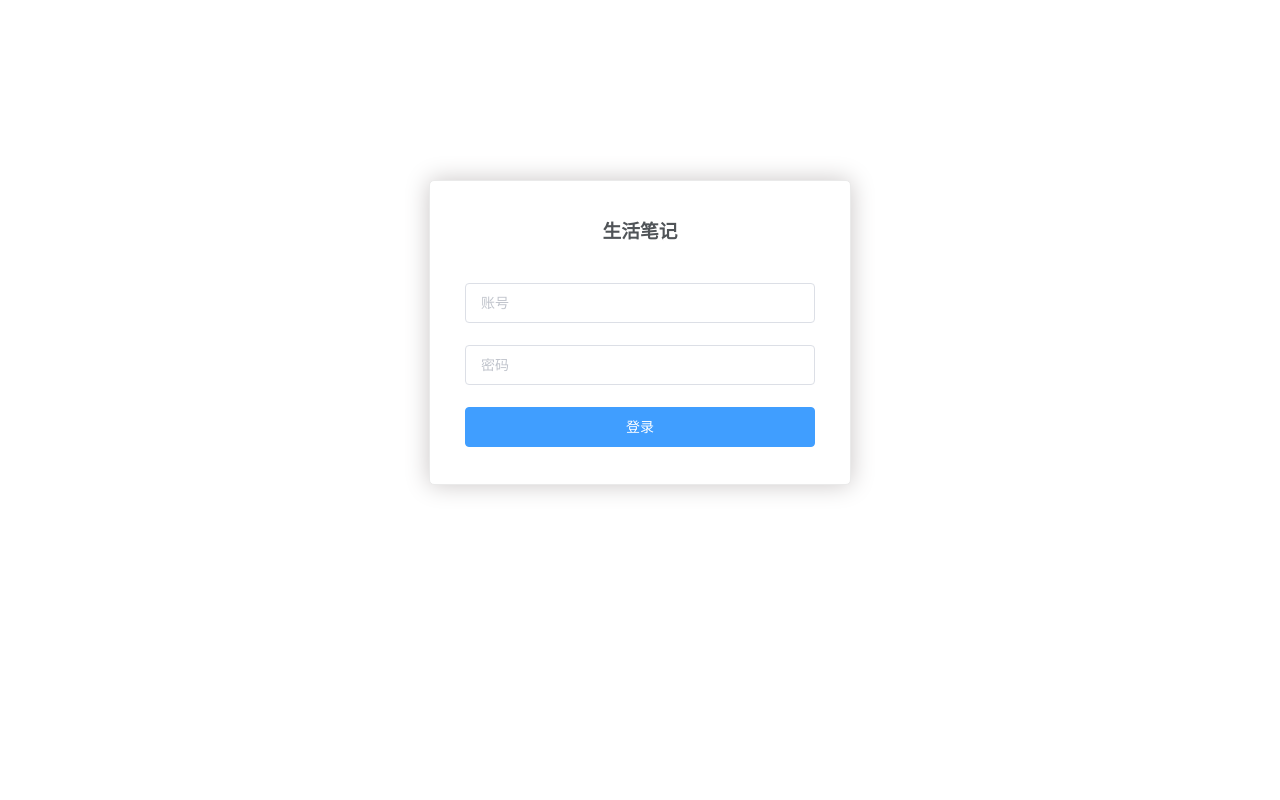
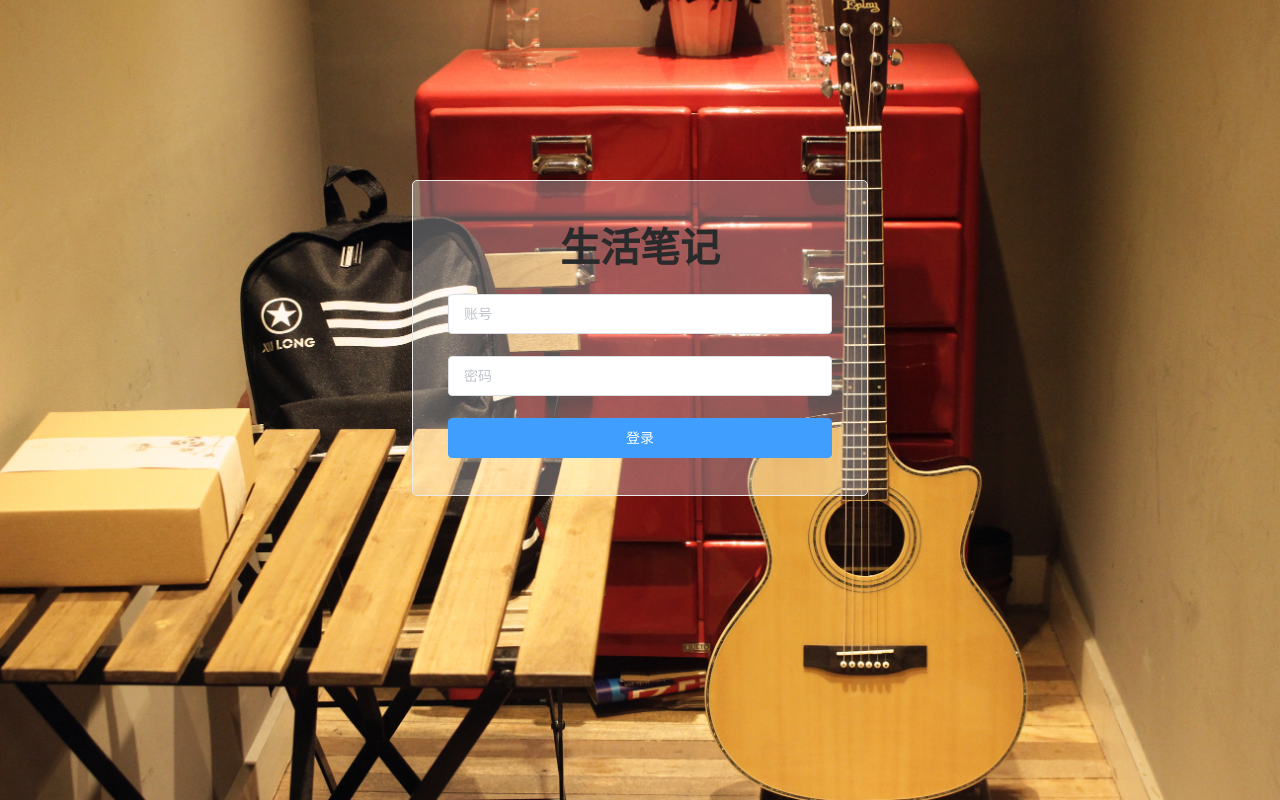
Before and after one commit to JimaryX/vue-demo, a Vue app: page / in a window 1280 px wide. Built offline with nearby package versions, Linux system fonts and the light colour scheme.

Commit message:
登录界面

```diff
--- a/src/App.vue
+++ b/src/App.vue
@@ -13,10 +13,10 @@ export default {
 <style>
 #app {
   font-family: 'Avenir', Helvetica, Arial, sans-serif;
-  -webkit-font-smoothing: antialiased;
-  -moz-osx-font-smoothing: grayscale;
+  /* -webkit-font-smoothing: antialiased;
+  -moz-osx-font-smoothing: grayscale; */
   text-align: center;
   color: #2c3e50;
-  margin-top: 60px;
+  /* margin-top: 60px; */
 }
 </style>
--- a/src/assets/styles/index.scss
+++ b/src/assets/styles/index.scss
@@ -0,0 +1,53 @@
+html {
+  box-sizing: border-box;
+}
+
+body {
+  padding: 0;
+  margin: 0;
+}
+
+html,
+body,
+#app {
+  height: 100%;
+  width: 100%;
+}
+
+.login {
+  width: 100%;
+  height: 100%;
+
+  background: url("../../../static/login.jpg") center center no-repeat;
+  background-size: cover;
+  height: 100%;
+  position: fixed;
+
+  .login-container {
+    /*box-shadow: 0 0px 8px 0 rgba(0, 0, 0, 0.06), 0 1px 0px 0 rgba(0, 0, 0, 0.02);*/
+    -webkit-border-radius: 5px;
+    border-radius: 5px;
+    -moz-border-radius: 5px;
+    background-clip: padding-box;
+    margin: 180px auto;
+    width: 30%;
+    padding: 35px 35px 15px 35px;
+    background: #fff;
+    border: 1px solid #eaeaea;
+    // box-shadow: 0 0 25px #cac6c6;
+    filter: alpha(opacity=50);
+    background-color: rgba(255, 255, 255, 0.3);
+
+    .title {
+      font-size: 40px;
+      font-family: Helvetica, 'Hiragino Sans GB', 'Microsoft Yahei', '微软雅黑';
+      margin: 0px auto 20px auto;
+      text-align: center;
+      color: #292a2b;
+    }
+
+    .remember {
+      margin: 0px 0px 35px 0px;
+    }
+  }
+}
--- a/src/components/Login.vue
+++ b/src/components/Login.vue
@@ -1,4 +1,6 @@
 <template>
+  <div class="login">
+    <!-- <el-image style="width: 100px; height: 100px" src="../../static/login.jpg" fit="fill"></el-image> -->
     <el-form
       :model="ruleForm2"
       :rules="rules2"
@@ -12,17 +14,23 @@
         <el-input type="text" v-model="ruleForm2.account" auto-complete="off" placeholder="账号"></el-input>
       </el-form-item>
       <el-form-item prop="checkPass">
-      <el-input type="password" v-model="ruleForm2.checkPass" auto-complete="off" placeholder="密码"></el-input>
+        <el-input
+          type="password"
+          v-model="ruleForm2.checkPass"
+          auto-complete="off"
+          placeholder="密码"
+        ></el-input>
       </el-form-item>
       <el-form-item style="width:100%;">
         <el-button type="primary" style="width:100%;" @click.native.prevent="handleSubmit2">登录</el-button>
       </el-form-item>
     </el-form>
+  </div>
 </template>
 
 <script>
 export default {
-  name: 'Login',
+  name: "Login",
   data() {
     var checkAccount = (rule, value, callback) => {
       if (!value) {
@@ -68,26 +76,3 @@ export default {
   }
 };
 </script>
-<style lang="scss" scoped>
-.login-container {
-  /*box-shadow: 0 0px 8px 0 rgba(0, 0, 0, 0.06), 0 1px 0px 0 rgba(0, 0, 0, 0.02);*/
-  -webkit-border-radius: 5px;
-  border-radius: 5px;
-  -moz-border-radius: 5px;
-  background-clip: padding-box;
-  margin: 180px auto;
-  width: 350px;
-  padding: 35px 35px 15px 35px;
-  background: #fff;
-  border: 1px solid #eaeaea;
-  box-shadow: 0 0 25px #cac6c6;
-  .title {
-    margin: 0px auto 40px auto;
-    text-align: center;
-    color: #505458;
-  }
-  .remember {
-    margin: 0px 0px 35px 0px;
-  }
-}
-</style>
--- a/src/main.js
+++ b/src/main.js
@@ -3,6 +3,7 @@
 import Vue from 'vue'
 import App from './App'
 import router from './router'
+import "@/assets/styles/index.scss";
 
 import ElementUI from 'element-ui'
 import 'element-ui/lib/theme-chalk/index.css'
```
Also changed, not shown: src/components/HelloWorld.vue (deleted, +0 -113 lines), .eslintrc.js, static/login.jpg (renamed from src/assets/icons/login.jpg), 1 other file (tests, documents, lock files or other folders). Lines whose indentation alone changed are shown as unchanged.
